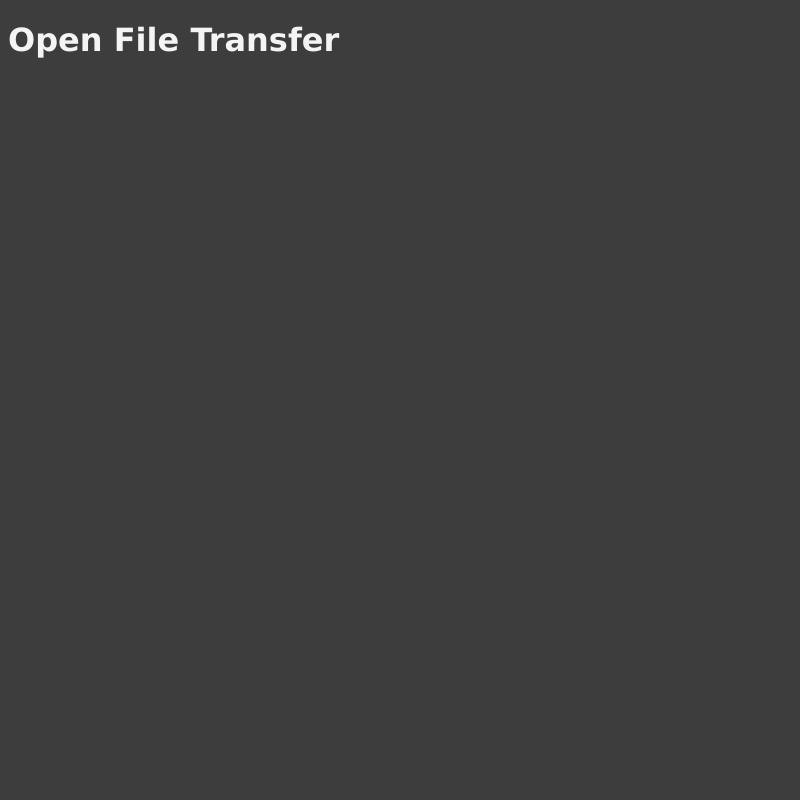
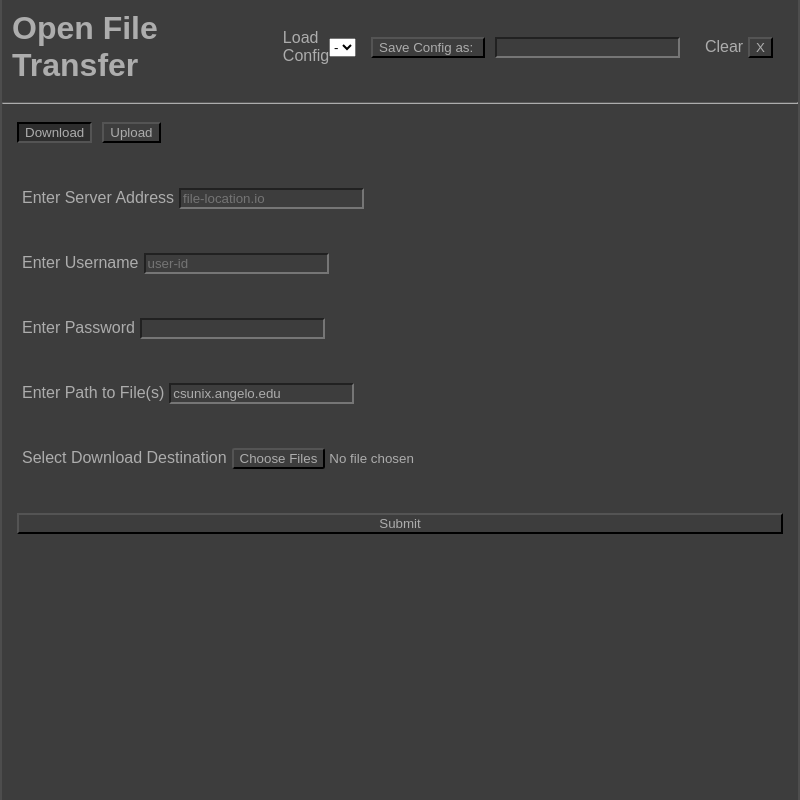
Before and after one commit to VisenDev/file-transfer, an Electron app: page index.html in a window 800 px wide. Drawn offline with Linux system fonts and the light colour scheme.

Commit message:
added gui

```diff
--- a/index.html
+++ b/index.html
@@ -4,13 +4,118 @@
     <meta charset="UTF-8">
     <title>music-player</title>
     <link rel="stylesheet" type="text/css" href="./styles.css">
+    <script>
+        function openTab(evt, tabName) {
+          var i, tabcontent, tablinks;
+          tabcontent = document.getElementsByClassName("tabcontent");
+          for (i = 0; i < tabcontent.length; i++) {
+            tabcontent[i].style.display = "none";
+          }
+          tablinks = document.getElementsByClassName("tablinks");
+          for (i = 0; i < tablinks.length; i++) {
+            tablinks[i].className = tablinks[i].className.replace(" active", "");
+          }
+          document.getElementById(tabName).style.display = "block";
+          evt.currentTarget.className += " active";
+        }
+    </script>
   </head>
   <body>
-    <h1 class="text">Open File Transfer</h1>
+    <div id="header">
+        <h1 class="text">Open File Transfer</h1>
 
-    <!-- URL input -->
-    <script>
-      // You can also require other files to run in this process
-    </script>
+        <div class="input">
+            <label for="configs">Load Config</label>
+            <select name="configs" id="load-config">
+                <option value="empty">-</option>
+            </select>
+
+            <div class="input">
+                <input type="button" id="save-config" value="Save Config as: "/>
+                <input type="text" id="save-name"/>
+            </div>
+
+            <div class="input">
+                <p class="text">Clear</p>
+                <input type="button" id="delete" value="X"/>
+            </div>
+        </div>
+
+    </div>
+
+    <hr>
+
+    <div class="tab">
+        <div class=input>
+           <input type="button" class="tablinks active" onclick="openTab(event, 'tab1')" value="Download">
+           <input type="button" class="tablinks" onclick="openTab(event, 'tab2')" value="Upload">
+        </div>
+
+        <div id="tab1" class="tabcontent">
+            <div class="input">
+                <p class="text">Enter Server Address</p>
+                <input type="text" placeholder="file-location.io" id="server">
+            </div>
+
+            <div class="input">
+                <p class="text">Enter Username</p>
+                <input type="text" placeholder=user-id id="username">
+            </div>
+
+            <div class="input">
+                <p class="text">Enter Password</p>
+                <input type="password" id="password">
+            </div>
+
+            <div class="input">
+                <p class="text">Enter Path to File(s)</p>
+                <input type="text" value="csunix.angelo.edu" id="filepath">
+            </div>
+
+            <div class="input">
+                <p class="text">Select Download Destination</p>
+                <input type="file" id="filepath" multiple="multiple">
+            </div>
+
+        </div>
+
+        <div id="tab2" class="tabcontent">
+            <div class="input">
+                <p class="text">Enter Server Address</p>
+                <input type="text" value="csunix.angelo.edu" id="server">
+            </div>
+
+            <div class="input">
+                <p class="text">Enter Username</p>
+                <input type="text" value="csunix.angelo.edu" id="username">
+            </div>
+
+            <div class="input">
+                <p class="text">Enter Password</p>
+                <input type="text" value="csunix.angelo.edu" id="password">
+            </div>
+
+            <div class="input">
+                <p class="text">Select File(s) to Upload</p>
+                <input type="file" id="filepath" multiple="multiple">
+            </div>
+
+            <div class="input">
+                <p class="text">Enter Path to Destination</p>
+                <input type="text" value="csunix.angelo.edu" id="filepath">
+            </div>
+
+        </div>
+
+        <div class="footer">
+
+            <div class="input">
+              <input type="button" value="Submit" id="submit"/>
+            </div>
+
+        </div>
+
+    </div>
+
   </body>
 </html>
--- a/main.js
+++ b/main.js
@@ -7,7 +7,8 @@ function createWindow () {
     width: 800,
     height: 600,
     webPreferences: {
-      nodeIntegration: true
+      nodeIntegration: true,
+      contextIsolation: false,
     }
   })
 
--- a/styles.css
+++ b/styles.css
@@ -1,83 +1,118 @@
+
+/*Variables*/
+:root {
+    --text-color: #adadad;
+    --bg-color: #3D3D3D;
+    --highlight-color: #4D4D4D;
+    --inset-color:  #2D2D2D;
+    --bright: #00cec9;
+}
 
 body {
-    background-color: #3D3D3D;
-    font-family: Verdana, sans-serif;
+    background-color: var(--bg-color);
+    font-family: AvantGarde, sans-serif;
     color: #0A0A0A;
+    max-width: 800px;
+    border-left: 2px solid var(--highlight-color);
+    border-right: 2px solid var(--highlight-color);
+    margin: auto;
+    margin-bottom: 0px;
+    height: 100%;
+    min-height: 100%;
 }
 
-.text {
-    color: #F4F4F4;
+html {
+    background-color: var(--inset-color);
+    height: 100%;
 }
 
-.input {
+/*set default color for text*/
+.text {
+    color: var(--text-color);
+}
+
+/*format title*/
+h1 {
     margin: 5px;
     padding: 5px;
-    border: 2px solid #F4F4F4;
+    color: var(--text-color);
+}
+
+#header {
+    display: flex;
+    flex-direction: row;
+    align-items: center;
+    jusify-content: space-evenly;
+}
+
+#submit {
+    width: 790px;
+}
+
+/*Horizontal bar styles*/
+hr {
+    border-color: var(--text-color);
+}
+
+/*Stylize input class*/
+.input {
+    color: var(--text-color);
+    margin: 5px;
+    padding: 5px;
     display: flex;
     flex-direction: row;
     justify-content: flex-start;
     align-items: center;
 }
 
-/* The switch - the box around the slider */
-.switch {
-  position: relative;
-  display: inline-block;
-  width: 60px;
-  height: 34px;
+input[type="button"]:hover {
+  border: 2px solid #00cec9;
 }
 
-/* Hide default HTML checkbox */
-.switch input {
-  opacity: 0;
-  width: 0;
-  height: 0;
+/*General input styling*/
+input {
+    background-color: var(--bg-color);
+    color: var(--text-color);
+    margin: 5px;
+    transition: 1s;
 }
 
-/* The slider */
-.slider {
-  position: absolute;
-  cursor: pointer;
-  top: 0;
-  left: 0;
-  right: 0;
-  bottom: 0;
-  background-color: #ccc;
-  -webkit-transition: .4s;
-  transition: .4s;
+/*Add styles to file input box*/
+input[type="file"]::file-selector-button {
+  border-radius: 0.2em;
+  background-color: var(--bg-color);
+  transition: 1s;
+  color: var(--text-color);
 }
 
-.slider:before {
-  position: absolute;
-  content: "";
-  height: 26px;
-  width: 26px;
-  left: 4px;
-  bottom: 4px;
-  background-color: white;
-  -webkit-transition: .4s;
-  transition: .4s;
+input[type="file"]::file-selector-button:hover {
+  background-color: var(--highlight-color);
+  border: 2px solid #00cec9;
 }
 
-input:checked + .slider {
-  background-color: #2196F3;
+/* Hide the tab content by default */
+.tabcontent {
+  display: none;
 }
 
-input:focus + .slider {
-  box-shadow: 0 0 1px #2196F3;
+/*set download to visible by default*/
+#tab1 {
+    display:block;
 }
 
-input:checked + .slider:before {
-  -webkit-transform: translateX(26px);
-  -ms-transform: translateX(26px);
-  transform: translateX(26px);
+/* Create an active/current tablink class */
+.tablinks.active {
+    background-color: var(--inset-color);
+    border-style: inset;
 }
 
-/* Rounded sliders */
-.slider.round {
-  border-radius: 34px;
+.tabcontent {
+    margin: 5px;
+    padding: 5px;
 }
 
-.slider.round:before {
-  border-radius: 50%;
+/*Tab button Stylings*/
+.tablinks {
+    transition: 0s;
+    border-style: outset;
 }
```
